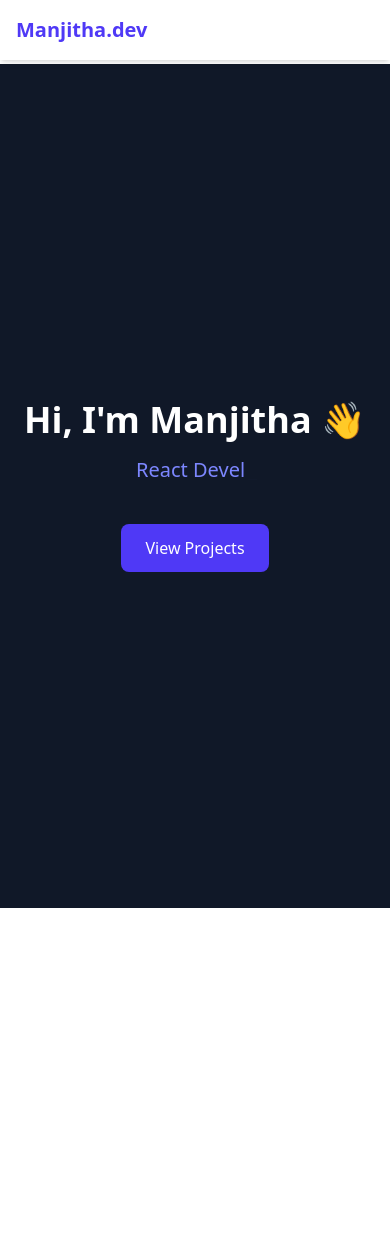
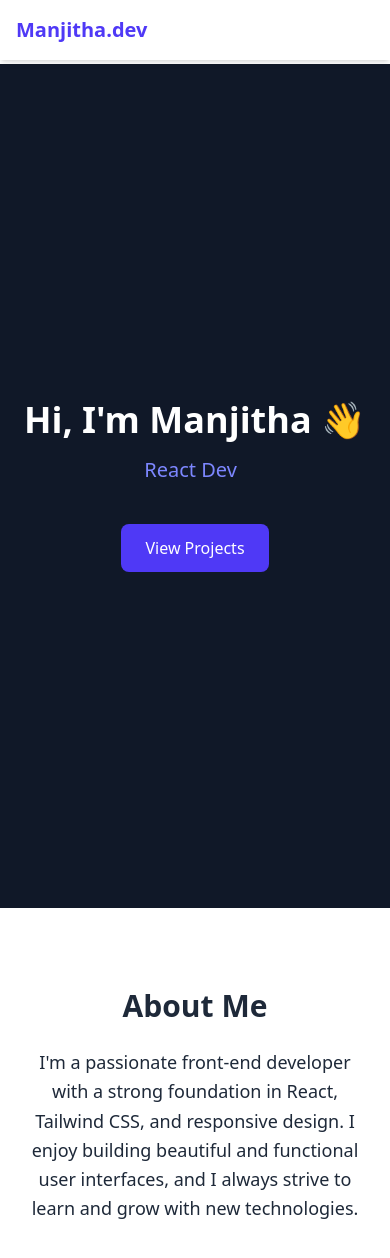
Before and after one commit to Manjitha-MK/my-portfolio, a React (Vite) app: page / in a window 390 px wide. Shown: the top 1258 px of the page. Before the commit the page ends 908 px from the top, so only its background shows below. Built offline with nearby package versions, Linux system fonts and the light colour scheme.

Commit message:
Add About Me section with intro text and responsive styling

```diff
--- a/src/App.jsx
+++ b/src/App.jsx
@@ -1,4 +1,5 @@
 import './App.css'
+import About from './components/About'
 import Hero from './components/Hero'
 import Navbar from './components/Navbar'
 
@@ -9,7 +10,8 @@ function App() {
      <div className="bg-white text-gray-900 font-sans">
       <Navbar />
       <main className="pt-16">
-        <Hero />
+        <section id='home'><Hero /></section>
+        <section id='about'><About /></section>
       </main>
     </div>
   )
--- /dev/null
+++ b/src/components/About.jsx
@@ -0,0 +1,15 @@
+// src/components/About.jsx
+export default function About() {
+  return (
+    <div className="bg-white text-gray-800 py-20 px-6">
+      <div className="max-w-4xl mx-auto">
+        <h2 className="text-3xl font-bold mb-6 text-center">About Me</h2>
+        <p className="text-lg leading-relaxed text-center">
+          I'm a passionate front-end developer with a strong foundation in React, Tailwind CSS,
+          and responsive design. I enjoy building beautiful and functional user interfaces, and I
+          always strive to learn and grow with new technologies.
+        </p>
+      </div>
+    </div>
+  );
+}
```
